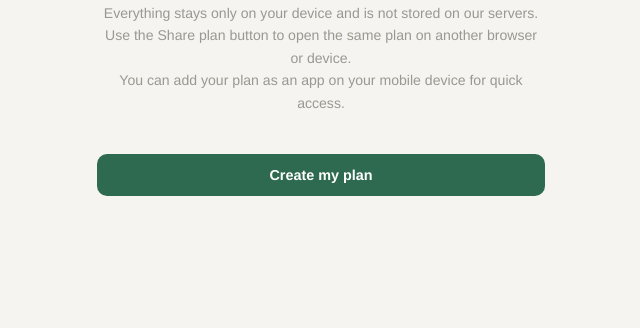
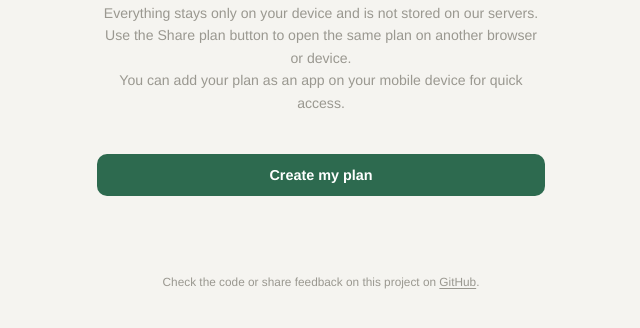
Before and after one commit to gabbello/medicine-plan, a plain HTML site: page index.html in a window 1280 px wide. Shown: the part 220-548 px from the top of the page, without its empty margins (319-959 px from the left). Drawn offline with Linux system fonts and the light colour scheme.

Commit message:
add footer

```diff
--- a/css/styles.css
+++ b/css/styles.css
@@ -578,6 +578,29 @@ input:focus { border-color: var(--accent); }
   border-top: 1px solid var(--border);
 }
 
+.site-footer {
+  margin-top: 28px;
+  padding: 10px 0 4px;
+  text-align: center;
+}
+
+.site-footer p {
+  font-size: 0.74rem;
+  color: var(--text-muted);
+  line-height: 1.4;
+}
+
+.site-footer a {
+  color: inherit;
+  text-decoration: underline;
+  text-underline-offset: 2px;
+}
+
+.site-footer a:hover,
+.site-footer a:focus-visible {
+  color: var(--text);
+}
+
 /* FLOATING INSTALL BAR */
 .install-bar {
   position: fixed;
--- a/index.html
+++ b/index.html
@@ -108,7 +108,7 @@ body{font-family:var(--font);background:var(--bg);color:var(--text);min-height:1
   <div id="medicine-list" class="medicine-list"></div>
 
   <div class="add-form">
-    <div class="section-label">New medicine</div>
+    <div class="section-label">Add new medicine</div>
 
     <div class="form-group">
       <label>Name</label>
@@ -191,5 +191,9 @@ body{font-family:var(--font);background:var(--bg);color:var(--text);min-height:1
   </div>
 </div>
 
+<footer class="site-footer" aria-label="Project feedback">
+  <p>Check the code or share feedback on this project on <a href="https://github.com/gabbello/medicine-plan" target="_blank" rel="noopener noreferrer">GitHub</a>.</p>
+</footer>
+
 </body>
 </html>
```
